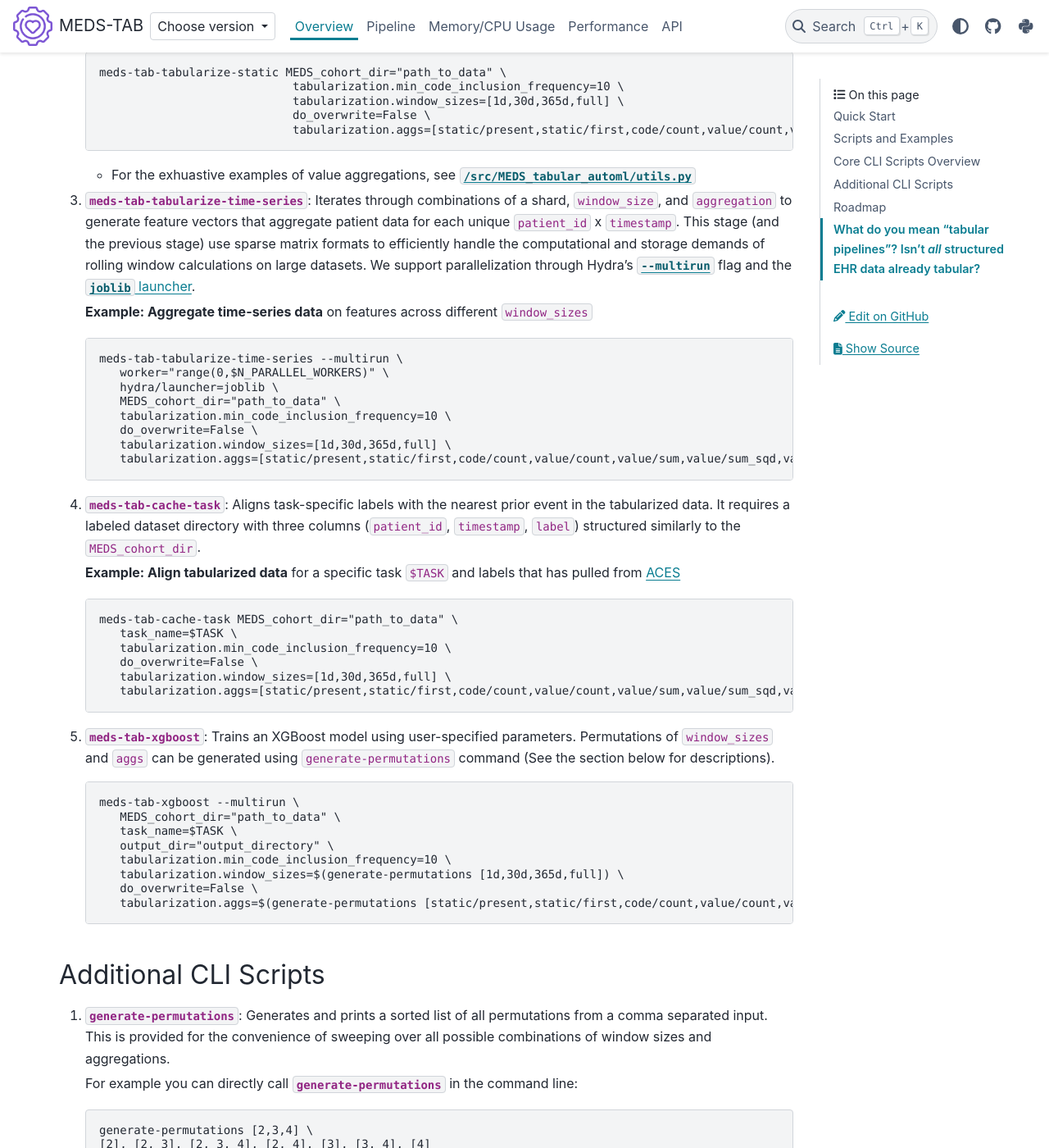
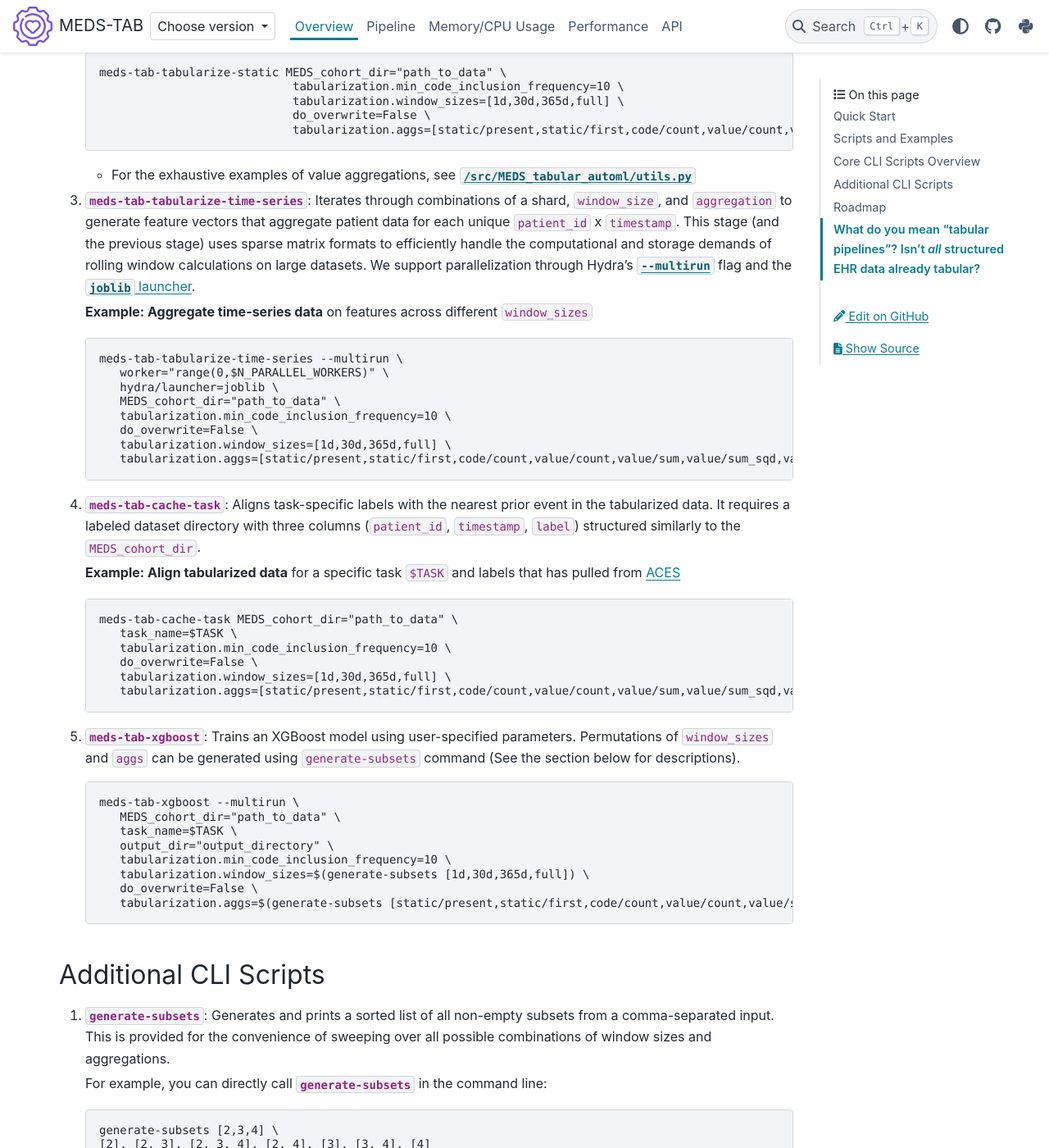
Before and after one commit to mmcdermott/MEDS_Tabular_AutoML, a Sphinx documentation site: the page built from docs/source/overview.md, in a window 1280 px wide and 1400 px high, scrolled down 1593 px. Shown: the whole window at 82% size. Built offline with Sphinx 7.4.7 and the PyData theme 0.15.4, drawn with Linux system fonts in a browser that asks for light colours; comment, search, counter and statistics services are not loaded; some of the changed text lies outside the part shown.

Commit message:
rename generate-permutations to generate-subsets

````diff
--- a/docs/source/overview.md
+++ b/docs/source/overview.md
@@ -24,14 +24,14 @@ pip install .
 
 ## Scripts and Examples
 
-For an end to end example over MIMIC-IV, see the [MIMIC-IV companion repository](https://github.com/mmcdermott/MEDS_TAB_MIMIC_IV).
-For an end to end example over Philips eICU, see the [eICU companion repository](https://github.com/mmcdermott/MEDS_TAB_EICU).
+For an end-to-end example over MIMIC-IV, see the [MIMIC-IV companion repository](https://github.com/mmcdermott/MEDS_TAB_MIMIC_IV).
+For an end-to-end example over Philips eICU, see the [eICU companion repository](https://github.com/mmcdermott/MEDS_TAB_EICU).
 
 See [`/tests/test_integration.py`](https://github.com/mmcdermott/MEDS_Tabular_AutoML/blob/main/tests/test_integration.py) for a local example of the end-to-end pipeline being run on synthetic data. This script is a functional test that is also run with `pytest` to verify the correctness of the algorithm.
 
 ## Core CLI Scripts Overview
 
-1. **`meds-tab-describe`**: This command processes MEDS data shards to compute the frequencies of different code-types. It differentiates codes into the following categories:
+1. **`meds-tab-describe`**: This command processes MEDS data shards to compute the frequencies of different code types. It differentiates codes into the following categories:
 
    - time-series codes (codes with timestamps)
    - time-series numerical values (codes with timestamps and numerical values)
@@ -52,9 +52,9 @@ See [`/tests/test_integration.py`](https://github.com/mmcdermott/MEDS_Tabular_Au
                                tabularization.aggs=[static/present,static/first,code/count,value/count,value/sum,value/sum_sqd,value/min,value/max]"
    ```
 
-   - For the exhuastive examples of value aggregations, see [`/src/MEDS_tabular_automl/utils.py`](https://github.com/mmcdermott/MEDS_Tabular_AutoML/blob/main/src/MEDS_tabular_automl/utils.py#L24)
+   - For the exhaustive examples of value aggregations, see [`/src/MEDS_tabular_automl/utils.py`](https://github.com/mmcdermott/MEDS_Tabular_AutoML/blob/main/src/MEDS_tabular_automl/utils.py#L24)
 
-3. **`meds-tab-tabularize-time-series`**: Iterates through combinations of a shard, `window_size`, and `aggregation` to generate feature vectors that aggregate patient data for each unique `patient_id` x `timestamp`. This stage (and the previous stage) use sparse matrix formats to efficiently handle the computational and storage demands of rolling window calculations on large datasets. We support parallelization through Hydra's [`--multirun`](https://hydra.cc/docs/intro/#multirun) flag and the [`joblib` launcher](https://hydra.cc/docs/plugins/joblib_launcher/#internaldocs-banner).
+3. **`meds-tab-tabularize-time-series`**: Iterates through combinations of a shard, `window_size`, and `aggregation` to generate feature vectors that aggregate patient data for each unique `patient_id` x `timestamp`. This stage (and the previous stage) uses sparse matrix formats to efficiently handle the computational and storage demands of rolling window calculations on large datasets. We support parallelization through Hydra's [`--multirun`](https://hydra.cc/docs/intro/#multirun) flag and the [`joblib` launcher](https://hydra.cc/docs/plugins/joblib_launcher/#internaldocs-banner).
 
    **Example: Aggregate time-series data** on features across different `window_sizes`
 
@@ -82,7 +82,7 @@ See [`/tests/test_integration.py`](https://github.com/mmcdermott/MEDS_Tabular_Au
       tabularization.aggs=[static/present,static/first,code/count,value/count,value/sum,value/sum_sqd,value/min,value/max]
    ```
 
-5. **`meds-tab-xgboost`**: Trains an XGBoost model using user-specified parameters. Permutations of `window_sizes` and `aggs` can be generated using `generate-permutations` command (See the section below for descriptions).
+5. **`meds-tab-xgboost`**: Trains an XGBoost model using user-specified parameters. Permutations of `window_sizes` and `aggs` can be generated using `generate-subsets` command (See the section below for descriptions).
 
    ```console
    meds-tab-xgboost --multirun \
@@ -90,26 +90,26 @@ See [`/tests/test_integration.py`](https://github.com/mmcdermott/MEDS_Tabular_Au
       task_name=$TASK \
       output_dir="output_directory" \
       tabularization.min_code_inclusion_frequency=10 \
-      tabularization.window_sizes=$(generate-permutations [1d,30d,365d,full]) \
+      tabularization.window_sizes=$(generate-subsets [1d,30d,365d,full]) \
       do_overwrite=False \
-      tabularization.aggs=$(generate-permutations [static/present,static/first,code/count,value/count,value/sum,value/sum_sqd,value/min,value/max])
+      tabularization.aggs=$(generate-subsets [static/present,static/first,code/count,value/count,value/sum,value/sum_sqd,value/min,value/max])
    ```
 
 ## Additional CLI Scripts
 
-1. **`generate-permutations`**: Generates and prints a sorted list of all permutations from a comma separated input. This is provided for the convenience of sweeping over all possible combinations of window sizes and aggregations.
+1. **`generate-subsets`**: Generates and prints a sorted list of all non-empty subsets from a comma-separated input. This is provided for the convenience of sweeping over all possible combinations of window sizes and aggregations.
 
-   For example you can directly call **`generate-permutations`** in the command line:
+   For example, you can directly call **`generate-subsets`** in the command line:
 
    ```console
-   generate-permutations [2,3,4] \
+   generate-subsets [2,3,4] \
    [2], [2, 3], [2, 3, 4], [2, 4], [3], [3, 4], [4]
    ```
 
    This could be used in the command line in concert with other calls. For example, the following call:
 
    ```console
-   meds-tab-xgboost --multirun tabularization.window_sizes=$(generate-permutations [1d,2d,7d,full])
+   meds-tab-xgboost --multirun tabularization.window_sizes=$(generate-subsets [1d,2d,7d,full])
    ```
 
    would resolve to:
--- a/pyproject.toml
+++ b/pyproject.toml
@@ -1,6 +1,6 @@
 [project]
 name = "meds-tab"
-version = "0.0.1"
+version = "0.0.2"
 authors = [
   { name="Matthew McDermott", email="mattmcdermott8@gmail.com" },
   { name="Nassim Oufattole", email="noufattole@gmail.com" },
@@ -22,7 +22,7 @@ meds-tab-tabularize-static = "MEDS_tabular_automl.scripts.tabularize_static:main
 meds-tab-tabularize-time-series = "MEDS_tabular_automl.scripts.tabularize_time_series:main"
 meds-tab-cache-task = "MEDS_tabular_automl.scripts.cache_task:main"
 meds-tab-xgboost = "MEDS_tabular_automl.scripts.launch_xgboost:main"
-generate-permutations = "MEDS_tabular_automl.scripts.generate_permutations:main"
+generate-subsets = "MEDS_tabular_automl.scripts.generate_subsets:main"
 
 
 [project.optional-dependencies]
````
Also changed, not shown: other parts of docs/source/overview.md (+1 -1 lines), README.md (+23 -23 lines), 4 other files.
